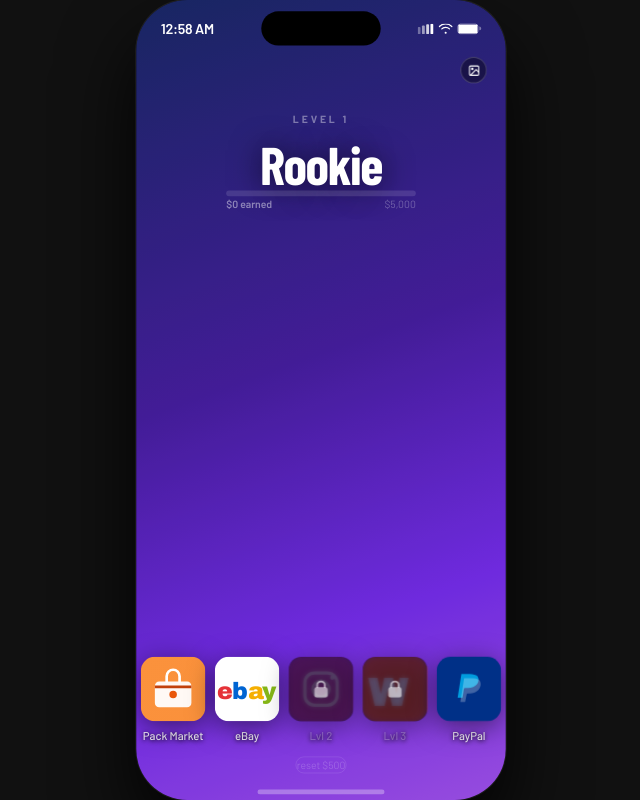
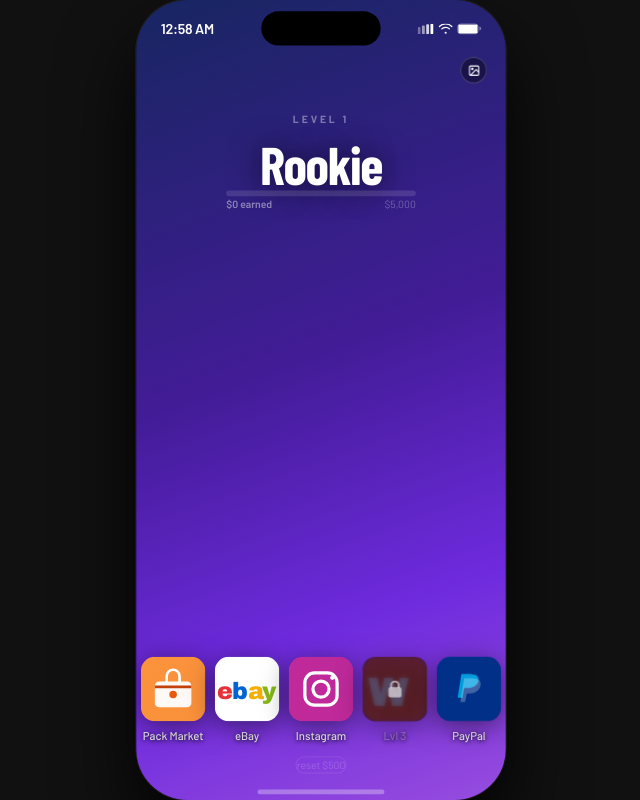
Before and after one commit to agnardadi1/gem_pulls_v2, a React (Vite) app: page / in a window 1280 px wide. Shown: the whole page, without its empty margins (319-959 px from the left). Built offline with nearby package versions, Linux system fonts and the light colour scheme; a web font is replaced by a local one.

Commit message:
Unlock Instagram from Level 1

```diff
--- a/src/game/appUnlocks.ts
+++ b/src/game/appUnlocks.ts
@@ -8,7 +8,7 @@ export const APP_MIN_LEVEL: Record<AppId, number> = {
   'settings': 1,
   'pack-market': 1,
   'ebay': 1,
-  'instagram': 2,
+  'instagram': 1,
   'whatnot': 3,
   'paypal': 1,
 }
```
